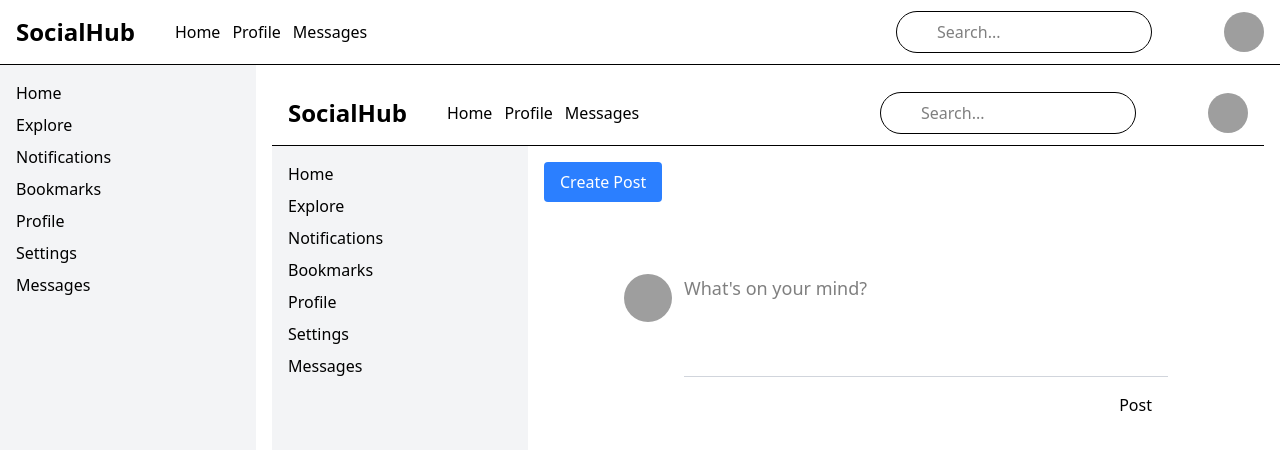
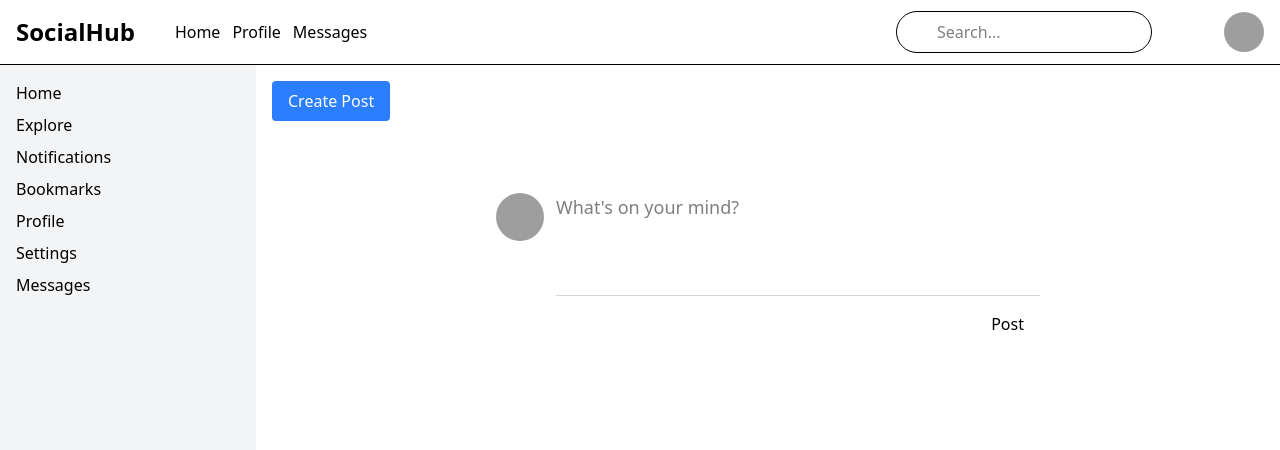
Before and after one commit to elsaferati/Social-Media, a React (Vite) app in the folder social-media/: page / in a window 1280 px wide. Shown: the top 450 px of the page. Built offline with nearby package versions, Linux system fonts and the light colour scheme; grey boxes are pictures that could not be loaded.

Commit message:
updates home page

```diff
--- a/social-media/src/pages/HomePage.jsx
+++ b/social-media/src/pages/HomePage.jsx
@@ -1,6 +1,4 @@
 import React, { useState } from "react";
-import Header from "../components/Header";
-import Sidebar from "../components/Sidebar";
 import PostsFeed from "../components/PostsFeed";
 import CreatePost from "../components/CreatePost";
 import ModalSystem from "../components/ModalSystem";
@@ -12,16 +10,7 @@ const HomePage = () => {
   const closeCreatePost = () => setIsCreatePostOpen(false);
 
   return (
-    <div className="home-page flex flex-col h-screen">
-      {/* Header */}
-      <Header />
-
-      <div className="content flex flex-1">
-        {/* Sidebar */}
-        <Sidebar />
-
-        {/* Main Feed */}
-        <main className="flex-1 p-4">
+    <div className="home-page">
       <button
         onClick={openCreatePost}
         className="bg-blue-500 text-white px-4 py-2 rounded mb-4"
@@ -30,10 +19,7 @@ const HomePage = () => {
       </button>
 
       <PostsFeed />
-        </main>
-      </div>
 
-      {/* Modal for creating post */}
       {isCreatePostOpen && (
         <ModalSystem onClose={closeCreatePost}>
           <CreatePost onClose={closeCreatePost} />
```
Lines whose indentation alone changed are shown as unchanged.
